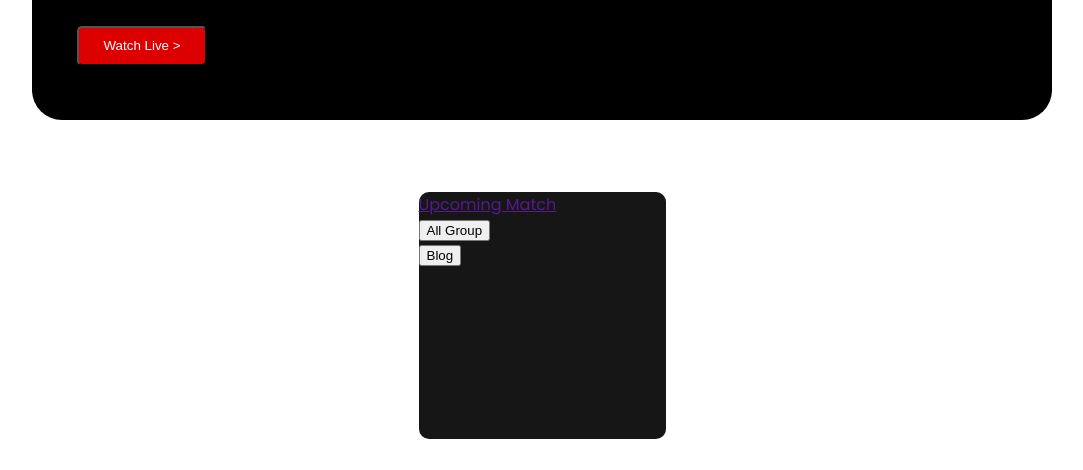
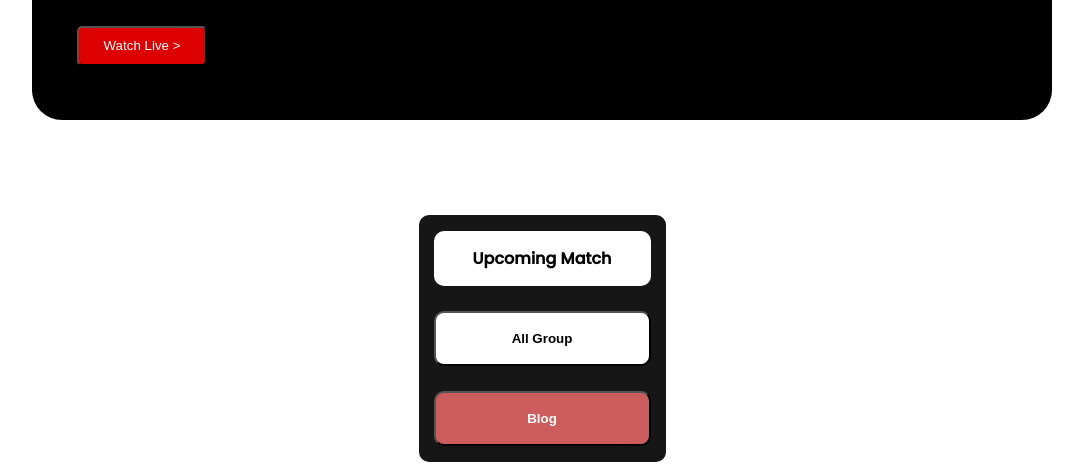
Before and after one commit to opuzayed/world-cup-live-updates, a plain HTML site: page index.html in a window 1280 px wide. Shown: the part 417-887 px from the top of the page, without its empty margins (98-1181 px from the left). Before the commit the page ends 864 px from the top, so only its background shows below. Drawn offline with Linux system fonts and the light colour scheme.

Commit message:
firstside complete

```diff
--- a/index.html
+++ b/index.html
@@ -33,13 +33,13 @@
       <section class="container">
         <div class="match-info">
           <div class="upcoming-match">
-            <a href="">Upcoming Match</a>
+            <a class="same-style" href="#"><span id="upcoming-match-style">Upcoming Match</span></a>
           </div>
           <div class="all-group">
-            <button>All Group</button>
+            <button class="group-style">All Group</button>
           </div>
-          <div id="blog">
-            <button>Blog</button>
+          <div class="blog">
+            <button class="blog-style">Blog</button>
           </div>
         </div>
         <div class="transfer-info">
--- a/styles/style.css
+++ b/styles/style.css
@@ -54,12 +54,51 @@ p {
 
 /* middle section style start */
 .container {
-  margin-top: 72px;
+  margin-top: 80px;
 }
 .match-info {
   width: 247px;
   height: 247px;
   background-color: #161616;
   border-radius: 10px;
+  display: flex;
+  align-items: center;
+  justify-content: center;
+  flex-direction: column;
+  margin-top: 15px;
+}
+.upcoming-match {
+  background-color: white;
+  width: 217px;
+  height: 55px;
+  border-radius: 10px;
+}
+.upcoming-match a {
+  text-decoration: none;
+}
+#upcoming-match-style {
+  color: black;
+  display: flex;
+  align-items: center;
+  justify-content: center;
+  margin-top: 15px;
+  font-weight: 600;
+}
+.group-style{
+  background-color: white;
+  width: 217px;
+  height: 55px;
+  border-radius: 10px;
+  margin-top: 25px;
+  font-weight: 800;
+}
+.blog-style{
+  background-color: indianred;
+  width: 217px;
+  height: 55px;
+  border-radius: 10px;
+  margin-top: 25px;
+  font-weight: 800;
+  color: white;
 }
 /* middle section style end */
```
